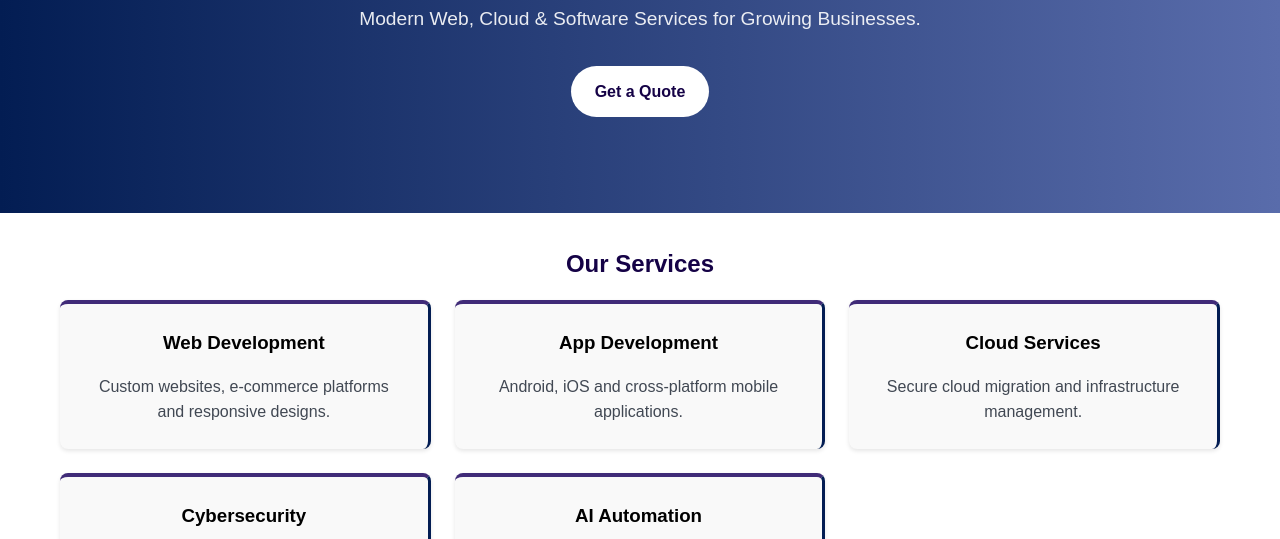
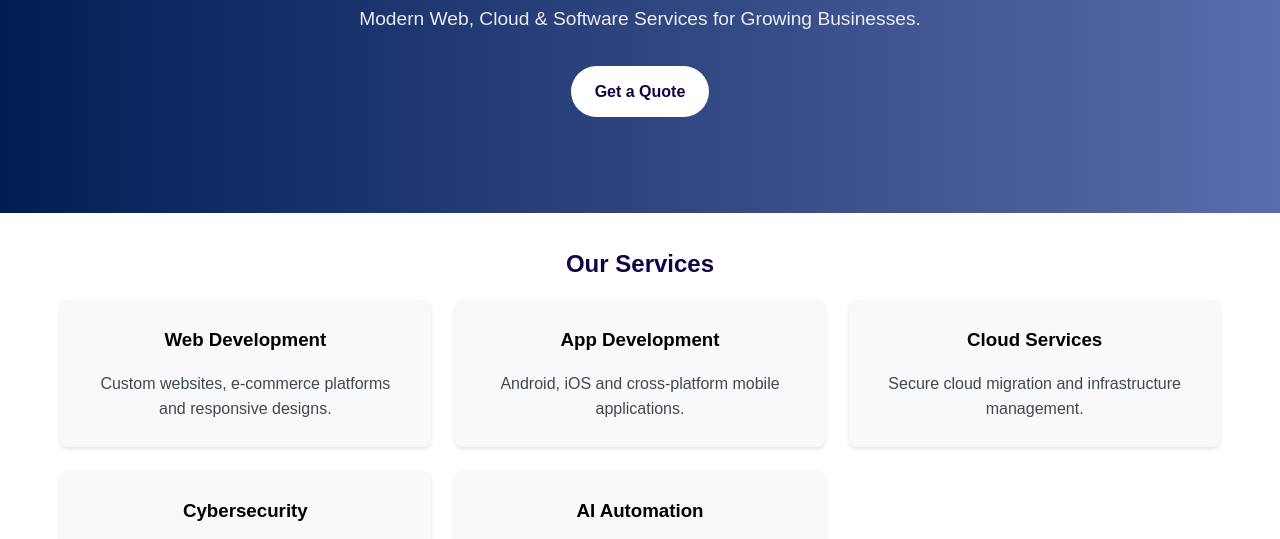
Before and after one commit to SwaraliDoshi97/service_website, a plain HTML site: page index.html in a window 1280 px wide. Shown: the part 246-785 px from the top of the page. Drawn offline with Linux system fonts and the light colour scheme.

Commit message:
chnage border in card

```diff
--- a/style.css
+++ b/style.css
@@ -97,8 +97,7 @@ section{
     border-radius: 8px;
     transition: 0.3s;
     box-shadow: 0 2px 4px rgba(0,0,0,0.1);
-    border-top: 4px solid #402b78;
-    border-right: #031d53 solid 3px;
+    border: transparent solid 1px;
 }
 .card:hover{
     box-shadow: 0 4px 8px rgba(0,0,0,0.3);
```
